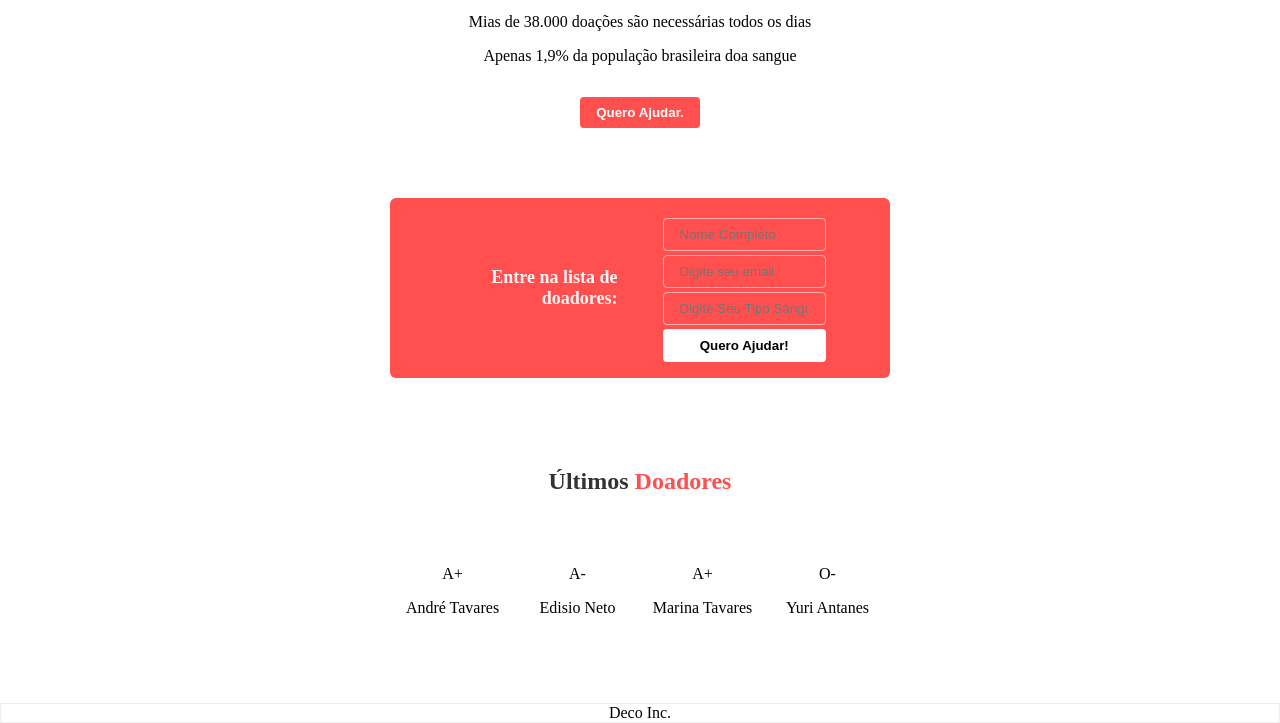
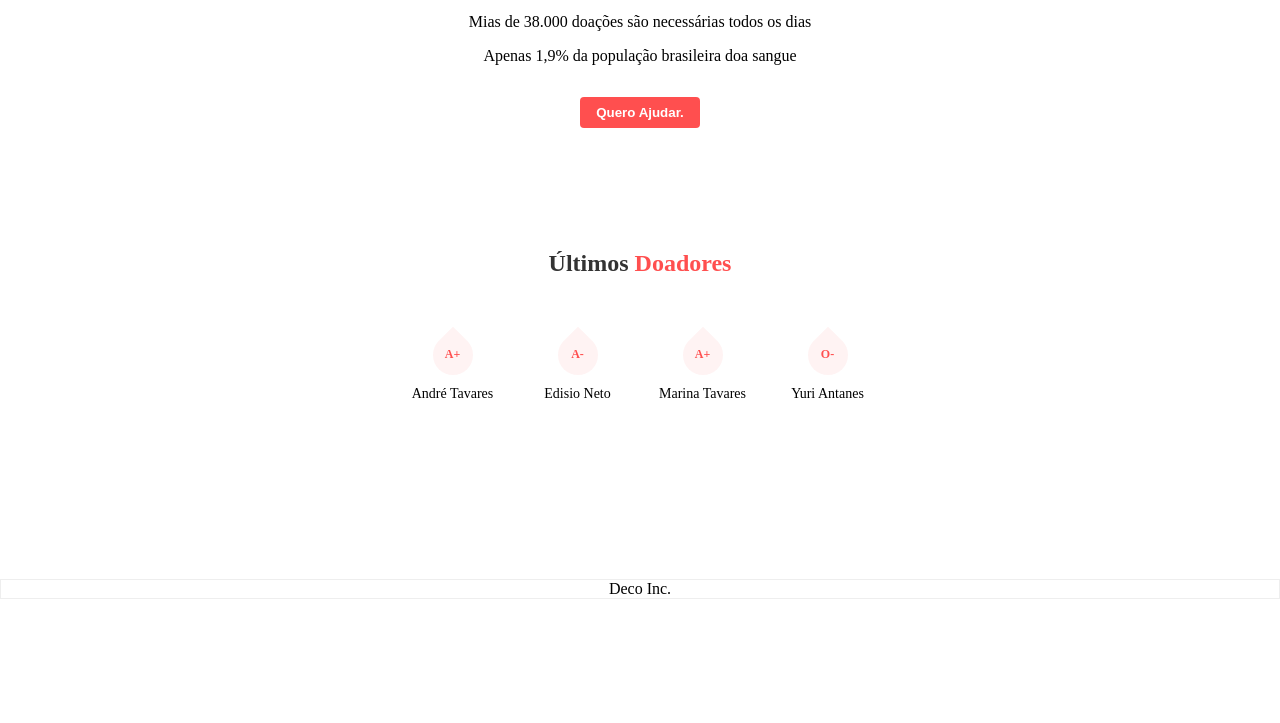
Before and after one commit to AndreVTavares/LaunchApp, a plain HTML site: page idex.html in a window 1280 px wide. Shown: the part 196-919 px from the top of the page. After the commit the page ends 800 px from the top, so only its background shows below. Drawn offline with Linux system fonts and the light colour scheme.

Commit message:
utilização de javaScript e implemetação de mais CSS

```diff
--- a/idex.html
+++ b/idex.html
@@ -19,7 +19,7 @@
 
     </header>
 
-    <section class="form">
+    <section class="form hide">
         <h2>Entre na lista de doadores:</h2>
         <form action="/">
             <input type="text" name="name" placeholder="Nome Completo">
@@ -59,6 +59,8 @@
     </main>
 
     <footer>Deco Inc.</footer>
+
+    <script src="scripts.js"></script>
 </body>
 
 
--- /dev/null
+++ b/scripts.js
@@ -0,0 +1,7 @@
+document
+    .querySelector('header button')
+    .addEventListener("click", function(){
+        document
+            .querySelector('.form')
+            .classList.toggle('hide')
+    })
--- a/style.css
+++ b/style.css
@@ -84,6 +84,40 @@ form button {
     font-size: 18px;
 }
 
+.blood {
+    color: #ff4f4f;
+    font-weight: bold;
+    font-size: 12px;
+
+    display: flex;
+    align-items: center;
+    justify-content: center;
+
+    position: relative;
+}
+
+.blood::before {
+    content: "";
+    background-color: #ff4f4f11;
+
+    width: 40px;
+    height: 40px;
+
+    position: absolute;
+
+    /* fazer a gotinha */
+
+    border-radius: 50%;
+    border-top-right-radius: 0;
+
+    transform: rotate(-45deg);
+}
+
+.donors p {
+    margin-top: 24px;
+    font-size: 14px;
+}
+
 header h1, main h2 {
     margin-bottom: 70px;
 }
@@ -98,3 +132,16 @@ footer {
 
     border: 1px solid #eee;
 }
+
+/* funcionalidades javaScript */
+
+section.form {
+    transition: 300ms;
+}
+
+section.form.hide {
+    opacity: 0;
+    visibility: hidden;
+    height: 0;
+    margin-top: -70px;
+}
```
